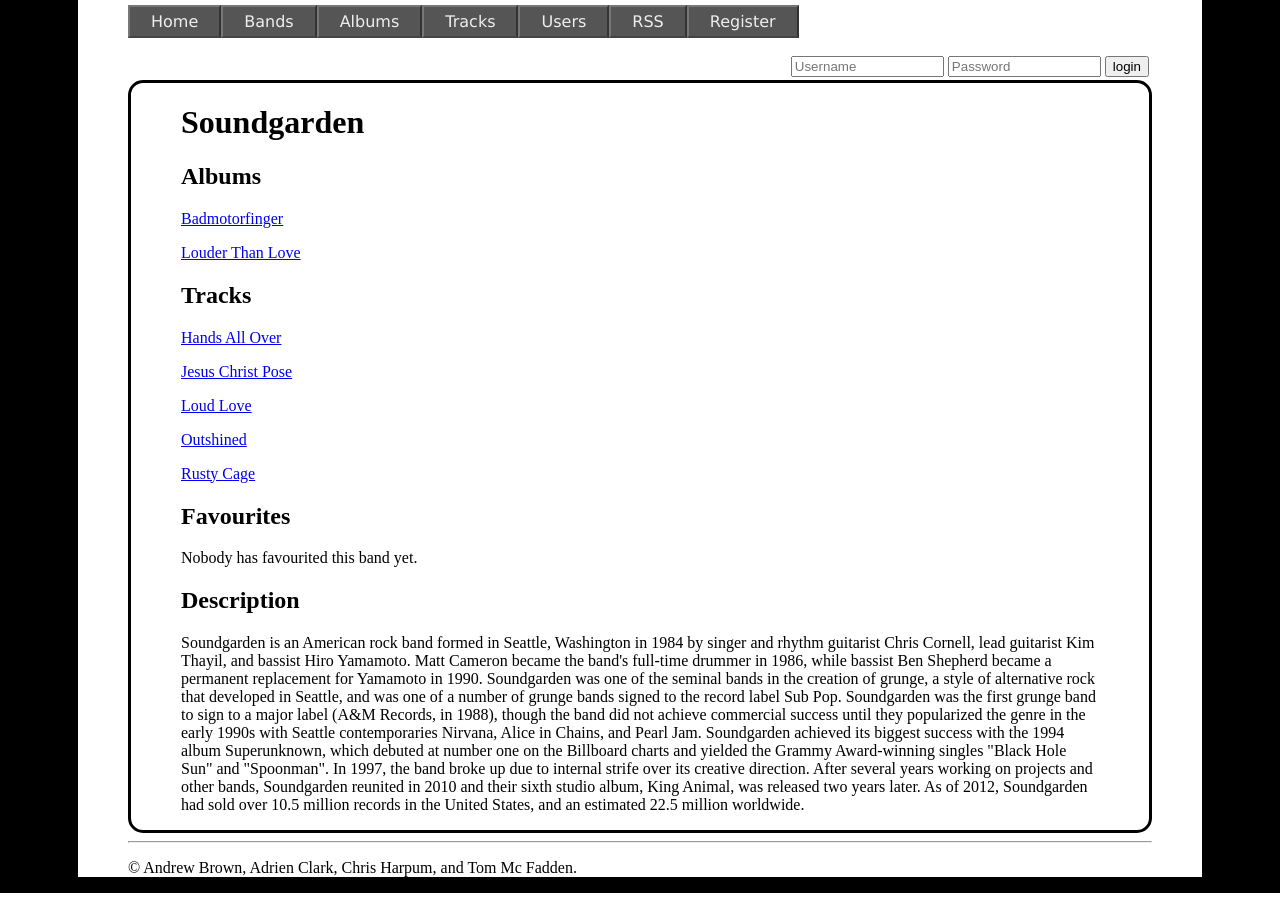
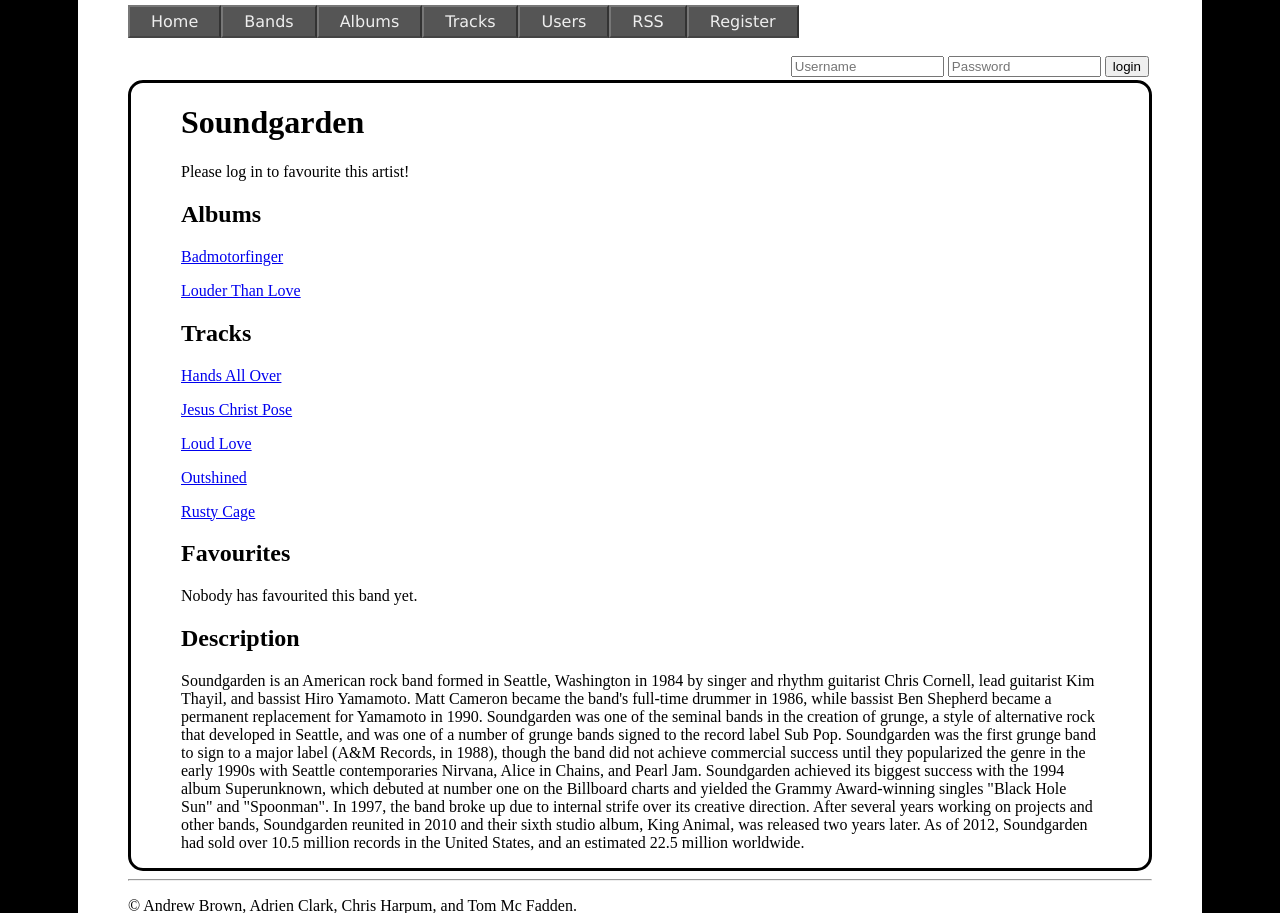
Before and after one commit to KingKrimson/MusicMashup, a PHP site: page /bandlist.php?artistid=6 in a window 1280 px wide. Shown: the part 174-1087 px from the top of the page. Run offline with PHP 8.4, Linux system fonts and the light colour scheme; data comes from the database, SQL or seed files in the repository.

Commit message:
Twelth commit
User favouriting has been added! Users can now favourite their, uh,
favourite tracks, albums and artists. All that's left for the main site
is the RSS feed of the most recently favourited items.

```diff
--- a/albumlist.php
+++ b/albumlist.php
@@ -65,6 +65,7 @@
 <?php
 
 function show_album($albumid) {
+    require_once('favourite.php');
     global $db_hostname;
     global $db_username;
     global $db_password;
@@ -82,6 +83,7 @@
             $albumdetails = mysqli_fetch_assoc($result);
             echo "<h1>{$albumdetails['albumname']}</h1>";
             echo"<img src=\"{$albumdetails['albumcoveruri']}\"/>";
+            favouriteButton($db_server, $albumdetails['albumid'], 'album');
             echo "<h2>Artist</h2> <p><a href=bandlist.php?artistid={$albumdetails['artistid']}>{$albumdetails['artistname']}</a></p>";
             echo "<h2>Date</h2> <p>{$albumdetails['albumreleasedate']}</p>";
             echo "<h2>Tracks</h2>";
@@ -107,7 +109,7 @@
                 $len = mysqli_num_rows($result);
                 for ($i = 0; $i < $len; ++$i) {
                     $favouritealbumdetails = mysqli_fetch_assoc($result);
-                    echo "<p><a href='userlist.php?userid={$favouritealbumdetails['userid']}'>{$favouritealbumdetails['username']}</a> - {$favouritealbumdetails['artistdatetimefavourited']}</p>";
+                    echo "<p><a href='userlist.php?userid={$favouritealbumdetails['userid']}'>{$favouritealbumdetails['username']}</a> - {$favouritealbumdetails['albumdatetimefavourited']}</p>";
                 }
             }
             echo "<h2>Description</h2> <p>{$albumdetails['albumdescription']}</p>";
--- a/bandlist.php
+++ b/bandlist.php
@@ -54,6 +54,8 @@
 <?php
 
 function show_band($artistid) {
+    require_once ('favourite.php');
+
     global $db_hostname, $db_username, $db_password, $db_database;
     echo '<div id="pagecontent">';
     if (!($db_server = mysqli_connect($db_hostname, $db_username, $db_password, $db_database))) {
@@ -66,6 +68,8 @@
         } else {
             $artistdetails = mysqli_fetch_assoc($result);
             echo "<h1>{$artistdetails['artistname']}</h1>";
+            //pics go here?
+            favouriteButton($db_server, $artistdetails['artistid'], 'artist');
             echo "<h2>Albums</h2>";
             $albumquery = "SELECT albumid, albumname FROM album WHERE " .
                     "artistid = {$artistdetails['artistid']} ORDER BY albumname ASC";
@@ -95,7 +99,7 @@
                     "FROM user NATURAL JOIN favouriteartists NATURAL JOIN artist " .
                     "WHERE artistid={$artistdetails['artistid']} " .
                     "ORDER BY username ASC";
-                    $result = mysqli_query($db_server, $favouriteartistquery);
+            $result = mysqli_query($db_server, $favouriteartistquery);
             if (!mysqli_num_rows($result)) {
                 echo '<p>Nobody has favourited this band yet.</p>';
             } else {
--- a/favourite.php
+++ b/favourite.php
@@ -7,7 +7,59 @@
  * This file implements favouriting in the website; it is to be included in all
  * the pages where favouriting is required. When the user clicks the 'favourite'
  * button, several parameters are sent to this program, namely userid and [item]id.
- * The program then inserts the userid and itemid into the database, slong with
+ * The program then inserts the userid and itemid into the database, along with
  * the current time.
  */
+require_once('databasevars.php');
+
+if (isset($_POST['Favourite'])) {
+    if (isset($_POST['artistid'])) {
+        $favouritestatus = favourite($_POST['userid'], $_POST['artistid'], 'artist');
+    } else if (isset($_POST['albumid'])) {
+        $favouritestatus = favourite($_POST['userid'], $_POST['albumid'], 'album');
+    } else if (isset($_POST['trackid'])) {
+        $favouritestatus = favourite($_POST['userid'], $_POST['trackid'], 'track');
+    }
+} else
+    $favouritestatus = false;
+
+function favourite($userid, $itemid, $typeofitem) {
+    global $db_hostname, $db_username, $db_password, $db_database;
+
+    $db_server = mysqli_connect($db_hostname, $db_username, $db_password, $db_database);
+    $favouritequery = "INSERT INTO favourite" . "$typeofitem" . "s"
+            . "($typeofitem" . "datetimefavourited, " . "$typeofitem" . "id, userid)"
+            . " VALUES (NOW(), $itemid, $userid)";
+    if (!($result = mysqli_query($db_server, $favouritequery))) {
+        echo 'Error favouriting item:' . mysqli_error($db_server);
+        return false;
+    } else {
+        //Also, add info to RSS feed.
+        return true;
+    }
+}
+
+function favouriteButton($db_server, $itemid, $typeofitem) {
+    if (isset($_COOKIE['userid'])) {
+        $favouritequery = "SELECT * FROM user NATURAL JOIN favourite" . "{$typeofitem}s "
+                . "NATURAL JOIN " . "$typeofitem " .
+                "WHERE " . "$typeofitem" . "id=$itemid AND " .
+                "userid = {$_COOKIE['userid']}";
+        if (!($result = mysqli_query($db_server, $favouritequery))) {
+            echo 'ERROR: ' . mysqli_error($db_server);
+        } else {
+            if (mysqli_num_rows($result) > 0) {
+                echo "<p>This " . $typeofitem . " is one of your favourites!</p>";
+            } else {
+                echo "<form action='' method='post'>
+                  <input type='submit' name='Favourite' value='favourite'>
+                  <input type='hidden' name='{$typeofitem}id' value=$itemid>
+                  <input type='hidden' name='userid' value={$_COOKIE['userid']}>
+                  </form>";
+            }
+        }
+    } else {
+        echo "<p>Please log in to favourite this " . $typeofitem . "!</p>";
+    }
+}
 ?>
--- a/login.php
+++ b/login.php
@@ -15,7 +15,13 @@
 require_once 'databasevars.php';
 
 $loginstatus = login();
-
+/*
+ * handles login and logout for the site. Has a variety of return values:
+ * -2: Couldn't access database.
+ * -1: User not found, or password incorrect.
+ * 1: login successful.
+ * 2: logout successful.
+ */
 function login() {
     global $db_hostname, $db_username, $db_password, $db_database, $salt1, $salt2;
     if (isset($_POST['login'])) {
@@ -40,9 +46,12 @@
             }
         }
     }
-    if (isset($_POST['logout'])) {
-        setcookie('username', '', time() - (60 * 60 * 24 * 30));
-        setcookie('useravataruri', '', time() - (60 * 60 * 24 * 30));
+    if (isset($_POST['logout'])) { // 'logout' button has been clicked.
+        //by setting the cookie deletion date to a time in the past, we force
+        //deletion of the cookie.
+        setcookie('userid', $userdetails['userid'], time() + (60 * 60 * 24 * 365));
+        setcookie('username', '', time() - (60 * 60 * 24 * 365));
+        setcookie('useravataruri', '', time() - (60 * 60 * 24 * 365));
         return 2;
     }
     return 0;
```
Also changed, not shown: tracklist.php (+16 -12 lines).
